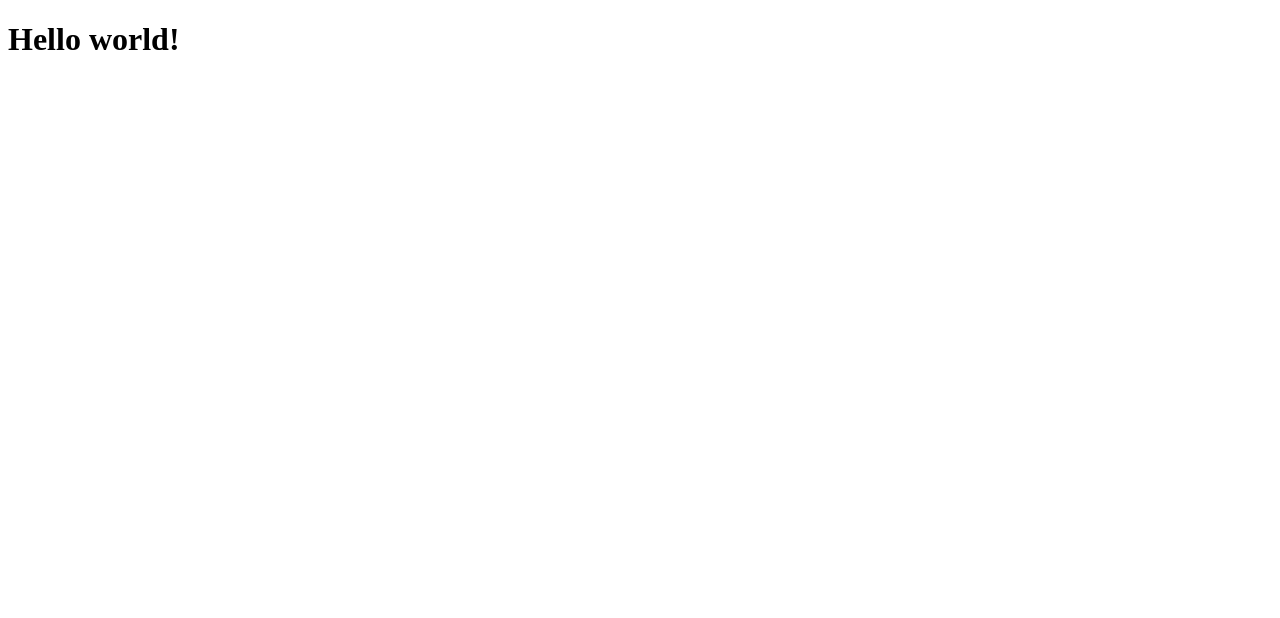
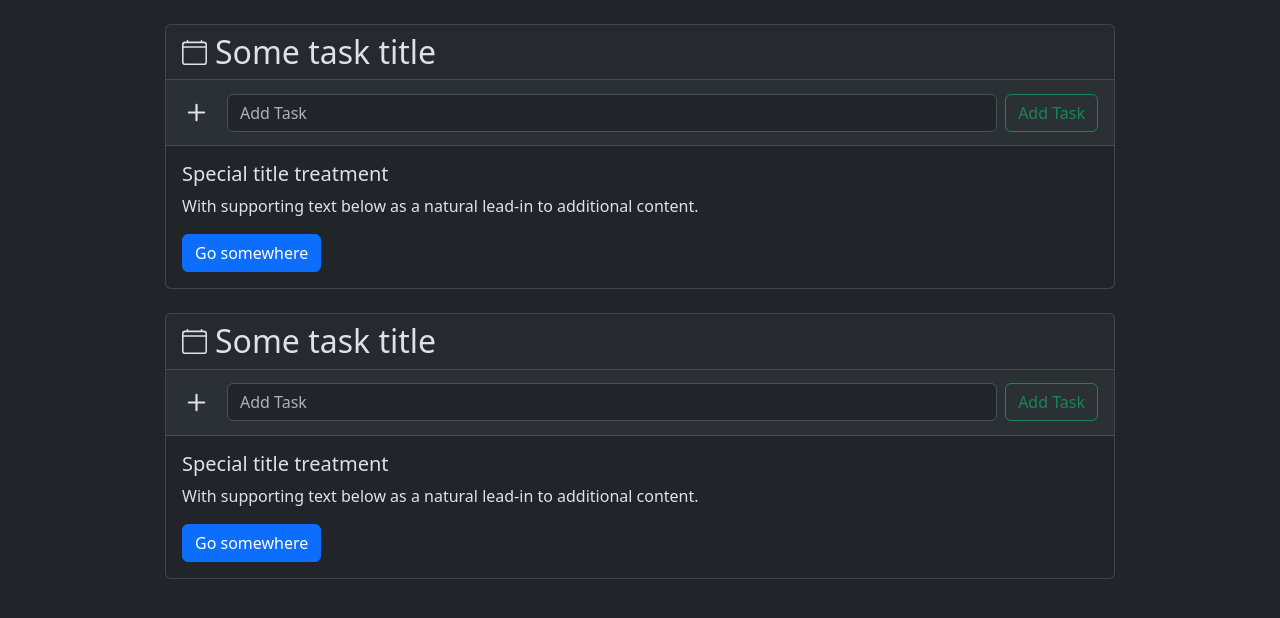
Before and after one commit to Anderli-dev/Test_RenovateHub, a Django app: page / in a window 1280 px wide. Before the commit the part shown is almost empty. Shown: the top 618 px of the page. Run offline with Django 5.2, Linux system fonts and the light colour scheme.

Commit message:
added cards with done header and 'add_task bar'

```diff
--- a/task_manager/templates/base.html
+++ b/task_manager/templates/base.html
@@ -2,11 +2,12 @@
 {% load django_htmx %}
 
 <!DOCTYPE html>
-<html lang="en">
+<html lang="en" data-bs-theme="dark">
     <head>
         <title>Task manager</title>
         <meta name="viewport" content="width=device-width, initial-scale=1">
         {% htmx_script %}
+        <link href="https://cdn.jsdelivr.net/npm/bootstrap@5.3.5/dist/css/bootstrap.min.css" rel="stylesheet" integrity="sha384-SgOJa3DmI69IUzQ2PVdRZhwQ+dy64/BUtbMJw1MZ8t5HZApcHrRKUc4W0kG879m7" crossorigin="anonymous">
         {% block extrahead %}
         {% endblock %}
     </head>
--- a/task_manager/templates/home.html
+++ b/task_manager/templates/home.html
@@ -1,4 +1,70 @@
 {% extends "base.html" %}
 {% block body %}
-    <h1>Hello world!</h1>
+    <div class="container my-4">
+        <div class="row justify-content-center gap-4">
+            <div class="card px-0 col-md-12 col-xl-10">
+                <div class="card-header d-flex align-items-center gap-2">
+                    <svg xmlns="http://www.w3.org/2000/svg" width="25" height="25" fill="currentColor" class="bi bi-calendar4" viewBox="0 0 16 16">
+                        <path d="M3.5 0a.5.5 0 0 1 .5.5V1h8V.5a.5.5 0 0 1 1 0V1h1a2 2 0 0 1 2 2v11a2 2 0 0 1-2 2H2a2 2 0 0 1-2-2V3a2 2 0 0 1 2-2h1V.5a.5.5 0 0 1 .5-.5M2 2a1 1 0 0 0-1 1v1h14V3a1 1 0 0 0-1-1zm13 3H1v9a1 1 0 0 0 1 1h12a1 1 0 0 0 1-1z"/>
+                    </svg>
+                    <h2 class="mb-0">Some task title</h2>
+                </div>
+
+                <nav class="card-header bg-body-tertiary ps-0">
+                    <div class="d-flex align-items-center">
+                        <button class="btn" type="none">
+                            <svg xmlns="http://www.w3.org/2000/svg" width="35" height="35" fill="currentColor" class="bi bi-plus" viewBox="0 0 16 16">
+                                <path d="M8 4a.5.5 0 0 1 .5.5v3h3a.5.5 0 0 1 0 1h-3v3a.5.5 0 0 1-1 0v-3h-3a.5.5 0 0 1 0-1h3v-3A.5.5 0 0 1 8 4"/>
+                            </svg>
+                        </button>
+
+                        <form class="flex-grow-1 me-2">
+                            <input class="form-control col-sm" type="search" placeholder="Add Task" aria-label="Add Task">
+                        </form>
+
+                        <button class="btn btn-outline-success" type="submit">Add Task</button>
+                    </div>
+                </nav>
+
+                <div class="card-body">
+                    <h5 class="card-title">Special title treatment</h5>
+                    <p class="card-text">With supporting text below as a natural lead-in to additional content.</p>
+                    <a href="#" class="btn btn-primary">Go somewhere</a>
+                </div>
+
+            </div>
+
+            <div class="card px-0 col-md-12 col-xl-10">
+                <div class="card-header d-flex align-items-center gap-2">
+                    <svg xmlns="http://www.w3.org/2000/svg" width="25" height="25" fill="currentColor" class="bi bi-calendar4" viewBox="0 0 16 16">
+                        <path d="M3.5 0a.5.5 0 0 1 .5.5V1h8V.5a.5.5 0 0 1 1 0V1h1a2 2 0 0 1 2 2v11a2 2 0 0 1-2 2H2a2 2 0 0 1-2-2V3a2 2 0 0 1 2-2h1V.5a.5.5 0 0 1 .5-.5M2 2a1 1 0 0 0-1 1v1h14V3a1 1 0 0 0-1-1zm13 3H1v9a1 1 0 0 0 1 1h12a1 1 0 0 0 1-1z"/>
+                    </svg>
+                    <h2 class="mb-0">Some task title</h2>
+                </div>
+
+                <nav class="card-header bg-body-tertiary ps-0">
+                    <div class="d-flex align-items-center">
+                        <button class="btn" type="none">
+                            <svg xmlns="http://www.w3.org/2000/svg" width="35" height="35" fill="currentColor" class="bi bi-plus" viewBox="0 0 16 16">
+                                <path d="M8 4a.5.5 0 0 1 .5.5v3h3a.5.5 0 0 1 0 1h-3v3a.5.5 0 0 1-1 0v-3h-3a.5.5 0 0 1 0-1h3v-3A.5.5 0 0 1 8 4"/>
+                            </svg>
+                        </button>
+
+                        <form class="flex-grow-1 me-2">
+                            <input class="form-control col-sm" type="search" placeholder="Add Task" aria-label="Add Task">
+                        </form>
+
+                        <button class="btn btn-outline-success" type="submit">Add Task</button>
+                    </div>
+                </nav>
+
+                <div class="card-body">
+                    <h5 class="card-title">Special title treatment</h5>
+                    <p class="card-text">With supporting text below as a natural lead-in to additional content.</p>
+                    <a href="#" class="btn btn-primary">Go somewhere</a>
+                </div>
+
+            </div>
+        </div>
+    </div>
 {% endblock %}
```
